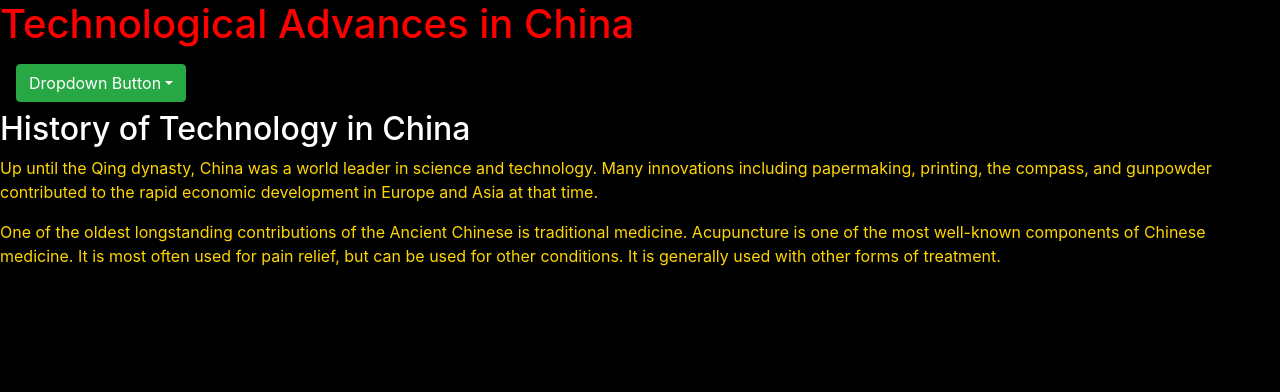
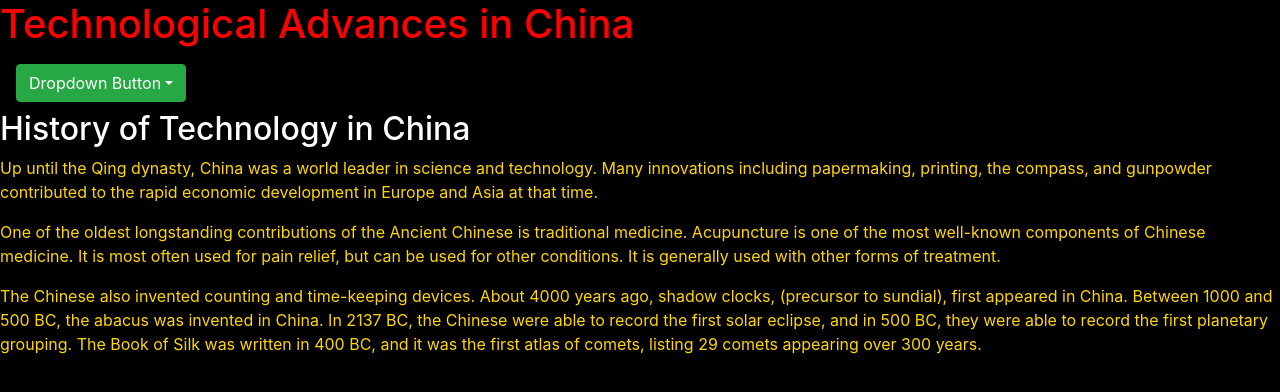
Before and after one commit to tubajack/TravelToChina, a React (Create React App) app in the folder client/: page /technology in a window 1280 px wide. Shown: the top 392 px of the page. Built offline with nearby package versions, Linux system fonts and the light colour scheme.

Commit message:
Adding more information about time-keeping devices in China.

```diff
--- a/client/src/pages/Technology.js
+++ b/client/src/pages/Technology.js
@@ -22,6 +22,14 @@ export default class Technology extends Component {
           used for pain relief, but can be used for other conditions. It is generally used with other forms
           of treatment.
         </p>
+
+        <p>
+          The Chinese also invented counting and time-keeping devices. About 4000 years ago, shadow clocks,
+          (precursor to sundial), first appeared in China. Between 1000 and 500 BC, the abacus was invented in China.
+          In 2137 BC, the Chinese were able to record the first solar eclipse, and in 500 BC, they were able to
+          record the first planetary grouping. The Book of Silk was written in 400 BC, and it was
+          the first atlas of comets, listing 29 comets appearing over 300 years.
+        </p>
       </div>
     );
   }
```
